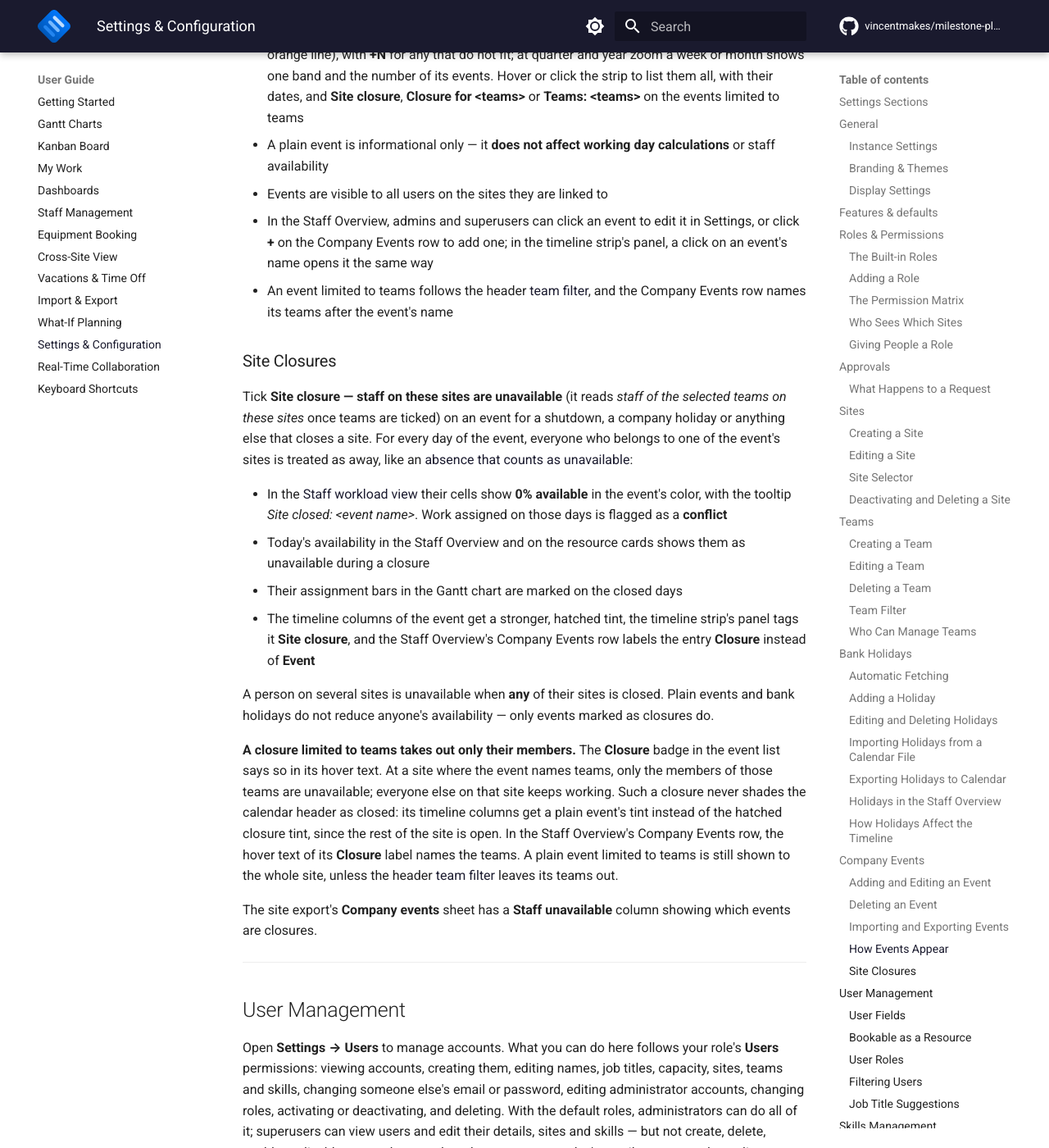
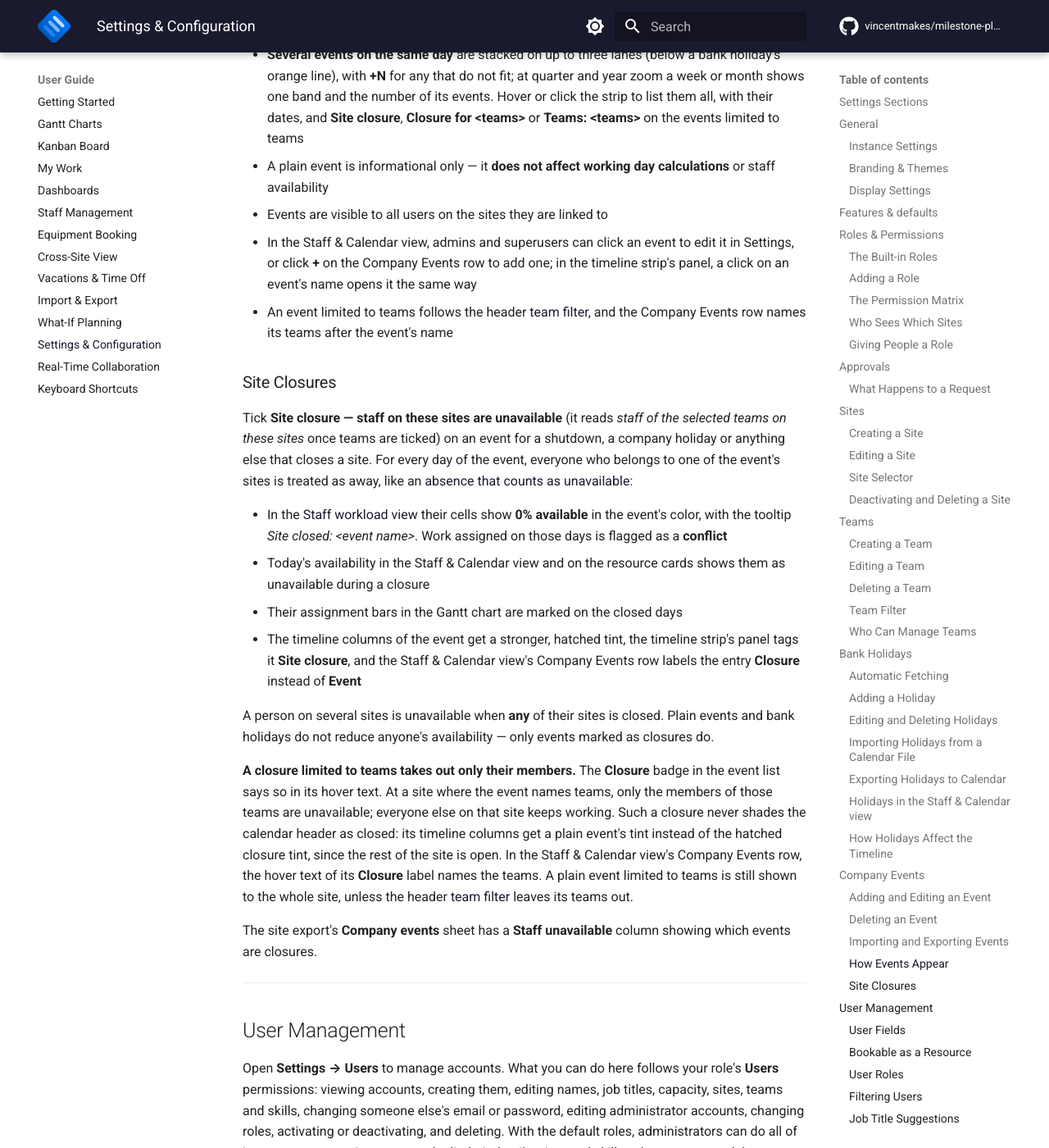
Before and after one commit to vincentmakes/milestone-planner, an MkDocs documentation site: the page built from docs/user-guide/settings.md, in a window 1280 px wide and 1400 px high, scrolled down 22251 px. Shown: the whole window at 82% size. Built offline with MkDocs 1.6.1 and Material for MkDocs 9.7.7, drawn with Linux system fonts in a browser that asks for light colours; comment, search, counter and statistics services are not loaded; some of the changed text lies outside the part shown.

Commit message:
Call the staff view Staff & Calendar in the user guide
Co-Authored-By: Claude Opus 5.5 <noreply@anthropic.com>

```diff
--- a/docs/user-guide/settings.md
+++ b/docs/user-guide/settings.md
@@ -143,7 +143,7 @@ Some permissions worth knowing:
 | **Assign and manage anyone** | Book, change and remove anyone's assignments. People with it (and project managers on their projects) never need approval for their own bookings |
 | **See colleagues' absences** | See the absences of people at your sites; without it, only your own |
 | **Change user roles** | Give people a role — but only a role whose permissions you hold yourself |
-| **Kanban board**, **Dashboards**, **Staff overview**, **Equipment view**, **Cross-site view**, **Archived projects** | Show the matching view in the sidebar; without them it is hidden. **Dashboards** (Superuser and User by default) opens the [Dashboards](dashboards.md) view with the dashboards shared with the role or with everyone |
+| **Kanban board**, **Dashboards**, **Staff & Calendar**, **Equipment view**, **Cross-site view**, **Archived projects** | Show the matching view in the sidebar; without them it is hidden. **Dashboards** (Superuser and User by default) opens the [Dashboards](dashboards.md) view with the dashboards shared with the role or with everyone |
 | **Manage dashboards** | Create, edit, share and delete your own [dashboards](dashboards.md#building-a-dashboard). Superuser by default; administrators may change or delete any dashboard |
 | **What-If mode** | Show the What-If toggle on the Gantt chart |
 
@@ -225,7 +225,7 @@ Click **Save Changes** to save, or **Back** to return to the list. Emptying **Ci
 The **site selector** dropdown in the header filters everything to the selected site:
 
 - Projects visible on the Gantt chart
-- Staff in the Staff Overview
+- Staff in the Staff & Calendar view
 - Equipment in the Equipment View
 - Bank holidays and company events on the timeline
 - Custom columns
@@ -301,7 +301,7 @@ The filter narrows:
 - in the [Cross-Site view](cross-site-view.md), the current site's lane only
 - the options of the [project filter](gantt-charts.md#filtering-projects): a tag or dropdown-field item limited to teams at this site is offered only while one of them is ticked
 
-Equipment that is not limited to any team of the site is always shown; equipment limited to teams is shown when one of them is ticked. A [company event](#company-events) limited to teams follows the same rule: it shows on the timelines and in the Staff Overview's Company Events row only while one of its teams is ticked (or under **Whole site**), while a whole-site event always shows.
+Equipment that is not limited to any team of the site is always shown; equipment limited to teams is shown when one of them is ticked. A [company event](#company-events) limited to teams follows the same rule: it shows on the timelines and in the Staff & Calendar view's Company Events row only while one of its teams is ticked (or under **Whole site**), while a whole-site event always shows.
 
 A project created while the filter is active starts with the filter's teams ticked, so it appears in the view you are looking at.
 
@@ -385,13 +385,13 @@ Calendar files are limited to **5 MB** (for holidays, company events and absence
 
 ### Exporting Holidays to Calendar
 
-Click **Export .ics** to download the holidays currently listed (selected site and year) as an `.ics` calendar file. The **Export to Outlook** button on the Bank Holidays row of the Staff Overview does the same for the current site. Import the file into Outlook, Google Calendar, or any calendar app.
+Click **Export .ics** to download the holidays currently listed (selected site and year) as an `.ics` calendar file. The **Export to Outlook** button on the Bank Holidays row of the Staff & Calendar view does the same for the current site. Import the file into Outlook, Google Calendar, or any calendar app.
 
-### Holidays in the Staff Overview
+### Holidays in the Staff & Calendar view
 
-Expand the **Bank Holidays** row in the Staff Overview to see all holidays for the current site. Each entry is labelled **Holiday** (from the holiday service) or **Custom**. Admins and superusers can click an entry to edit it in Settings, delete it with the × button, or click **+ Add custom holiday** to open Settings → Bank holidays with the add form ready.
+Expand the **Bank Holidays** row in the Staff & Calendar view to see all holidays for the current site. Each entry is labelled **Holiday** (from the holiday service) or **Custom**. Admins and superusers can click an entry to edit it in Settings, delete it with the × button, or click **+ Add custom holiday** to open Settings → Bank holidays with the add form ready.
 
-![Staff Overview with the Bank Holidays row expanded, listing the site's holidays](../assets/screenshots/bank-holidays.png){ loading=lazy }
+![Staff & Calendar view with the Bank Holidays row expanded, listing the site's holidays](../assets/screenshots/bank-holidays.png){ loading=lazy }
 
 ### How Holidays Affect the Timeline
 
@@ -428,7 +428,7 @@ Editing an event changes it on every site it is linked to.
 
 - In **Settings → Company events**, the delete icon removes the event from **all** of its sites (the confirmation lists them).
 - Superusers can't edit or delete an event that is also **shared with sites they don't manage** (the edit and delete icons are disabled). Instead, **Remove from my sites** (the broken-link icon) unlinks it from their own sites; the other sites keep it.
-- In the Staff Overview, the × on a Company Events entry deletes a single-site event. For an event **shared with other sites**, it only removes the event from the current site; the other sites keep it.
+- In the Staff & Calendar view, the × on a Company Events entry deletes a single-site event. For an event **shared with other sites**, it only removes the event from the current site; the other sites keep it.
 
 ### Importing and Exporting Events
 
@@ -440,7 +440,7 @@ Editing an event changes it on every site it is linked to.
 - **Several events on the same day** are stacked on up to three lanes (below a bank holiday's orange line), with **+N** for any that do not fit; at quarter and year zoom a week or month shows one band and the number of its events. Hover or click the strip to list them all, with their dates, and **Site closure**, **Closure for &lt;teams&gt;** or **Teams: &lt;teams&gt;** on the events limited to teams
 - A plain event is informational only — it **does not affect working day calculations** or staff availability
 - Events are visible to all users on the sites they are linked to
-- In the Staff Overview, admins and superusers can click an event to edit it in Settings, or click **+** on the Company Events row to add one; in the timeline strip's panel, a click on an event's name opens it the same way
+- In the Staff & Calendar view, admins and superusers can click an event to edit it in Settings, or click **+** on the Company Events row to add one; in the timeline strip's panel, a click on an event's name opens it the same way
 - An event limited to teams follows the header [team filter](#team-filter), and the Company Events row names its teams after the event's name
 
 ### Site Closures
@@ -448,13 +448,13 @@ Editing an event changes it on every site it is linked to.
 Tick **Site closure — staff on these sites are unavailable** (it reads *staff of the selected teams on these sites* once teams are ticked) on an event for a shutdown, a company holiday or anything else that closes a site. For every day of the event, everyone who belongs to one of the event's sites is treated as away, like an [absence that counts as unavailable](vacations.md#absence-types):
 
 - In the [Staff workload view](staff-management.md#site-closures-in-the-workload) their cells show **0% available** in the event's color, with the tooltip *Site closed: &lt;event name&gt;*. Work assigned on those days is flagged as a **conflict**
-- Today's availability in the Staff Overview and on the resource cards shows them as unavailable during a closure
+- Today's availability in the Staff & Calendar view and on the resource cards shows them as unavailable during a closure
 - Their assignment bars in the Gantt chart are marked on the closed days
-- The timeline columns of the event get a stronger, hatched tint, the timeline strip's panel tags it **Site closure**, and the Staff Overview's Company Events row labels the entry **Closure** instead of **Event**
+- The timeline columns of the event get a stronger, hatched tint, the timeline strip's panel tags it **Site closure**, and the Staff & Calendar view's Company Events row labels the entry **Closure** instead of **Event**
 
 A person on several sites is unavailable when **any** of their sites is closed. Plain events and bank holidays do not reduce anyone's availability — only events marked as closures do.
 
-**A closure limited to teams takes out only their members.** The **Closure** badge in the event list says so in its hover text. At a site where the event names teams, only the members of those teams are unavailable; everyone else on that site keeps working. Such a closure never shades the calendar header as closed: its timeline columns get a plain event's tint instead of the hatched closure tint, since the rest of the site is open. In the Staff Overview's Company Events row, the hover text of its **Closure** label names the teams. A plain event limited to teams is still shown to the whole site, unless the header [team filter](#team-filter) leaves its teams out.
+**A closure limited to teams takes out only their members.** The **Closure** badge in the event list says so in its hover text. At a site where the event names teams, only the members of those teams are unavailable; everyone else on that site keeps working. Such a closure never shades the calendar header as closed: its timeline columns get a plain event's tint instead of the hatched closure tint, since the rest of the site is open. In the Staff & Calendar view's Company Events row, the hover text of its **Closure** label names the teams. A plain event limited to teams is still shown to the whole site, unless the header [team filter](#team-filter) leaves its teams out.
 
 The site export's **Company events** sheet has a **Staff unavailable** column showing which events are closures.
 
@@ -600,7 +600,7 @@ Click the **trash icon** on a skill. A confirmation dialog warns: *"This will re
 
 ### Filtering Staff by Skills
 
-In the **Staff Overview**, open the **Filter** panel:
+In the **Staff & Calendar** view, open the **Filter** panel:
 
 1. Under the **Skills** section, check one or more skills
 2. Each skill shows its assigned **color dot** next to the name
@@ -633,7 +633,7 @@ Absences that existed before absence types were introduced are filed under **Hol
 Each type has:
 
 - **Name** — must be unique
-- **Color** — used for the absence bars and badges in the Staff Overview and on the timeline
+- **Color** — used for the absence bars and badges in the Staff & Calendar view and on the timeline
 - **Counts as unavailable** — when ticked (Holidays, Illness…), the absence removes the person's capacity in the workload views. When unticked (Home Office), the absence is shown on the timeline but the person stays available for planning
 - **Active** — inactive types are hidden when booking a new absence, but existing absences keep their label and color
 
```
Also changed, not shown: CHANGELOG.md (+3 -0 lines), docs/user-guide/dashboards.md (+7 -7 lines), docs/user-guide/gantt-charts.md (+2 -2 lines), docs/user-guide/getting-started.md (+2 -2 lines), docs/user-guide/staff-management.md (+7 -7 lines), docs/user-guide/vacations.md (+8 -8 lines).
